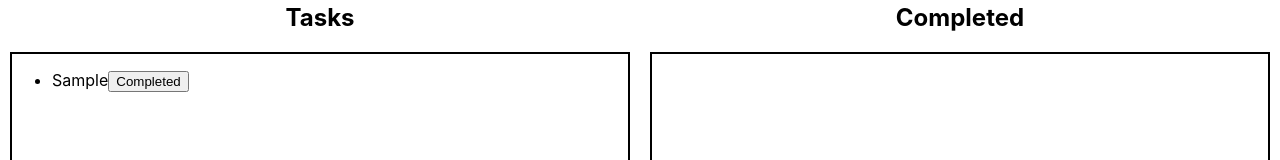
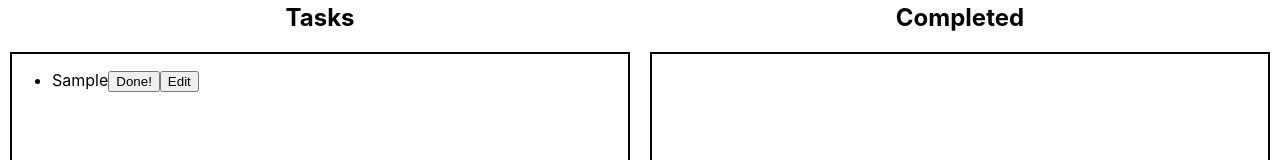
Before and after one commit to gfraser88/to-do-list, a React (Create React App) app: page / in a window 1280 px wide. Both pictures are taken after typing "Sample" into the empty fields and a click on the button "Add". Shown: the part 141-301 px from the top of the page. Built offline with nearby package versions, Linux system fonts and the light colour scheme.

Commit message:
Added editing and ability to complete task features

```diff
--- a/public/index.html
+++ b/public/index.html
@@ -24,7 +24,7 @@
       work correctly both with client-side routing and a non-root public URL.
       Learn how to configure a non-root public URL by running `npm run build`.
     -->
-    <title>React App</title>
+    <title>To-Do List</title>
   </head>
   <body>
     <noscript>You need to enable JavaScript to run this app.</noscript>
--- a/src/App.js
+++ b/src/App.js
@@ -4,9 +4,32 @@ import ToDoItem from './components/ToDoItem';
 import CompletedItem from './components/CompletedItem';
 
 function App() {
-  const [tasks, setTasks] = useState([]);
-  const [tasksNum, setTasksNum] = useState(0);
-  const [completedTasks, setCompletedTasks] = useState([]);
+  const [tasks, setTasks] = useState([]); //task array
+  const [taskIdCount, setTaskIdCount] = useState(0);
+  const [completedTasks, setCompletedTasks] = useState([]); //completed task array
+
+  function addTask(task) {
+    setTasks([...tasks, task]); //Add Task to array of tasks
+    setTaskIdCount(taskIdCount + 1); //Increase id for next item
+  }
+
+  function completeTask(taskId) {
+    var completedTask = tasks.filter(item => item.id === taskId)[0]; //find task by id
+    setTasks(tasks.filter(item => item.id !== taskId)); //remove task from array
+    setCompletedTasks([...completedTasks, completedTask]); //update array
+  }
+
+  function uncompleteTask(taskId) {
+    var uncompletedTask = completedTasks.filter(item => item.id === taskId)[0]; //find completed task by id
+    setCompletedTasks(completedTasks.filter(item => item.id !== taskId)); //remove task from completed array
+    setTasks([...tasks, uncompletedTask]); //update array
+  }
+
+  function updateTask(task) {
+    const newTasks = tasks.slice(); //copy array
+    newTasks.filter(item => item.id === task.id)[0].title = task.title; //find task by id and change title
+    setTasks(newTasks); //update array to copied array
+  }
 
   return (
     <div className="App">
@@ -14,22 +37,22 @@ function App() {
         <h1>To-Do List</h1>
       </header>
       <div>
-        <Input totalTasks={tasksNum} createTask={task => setTasks([...tasks, task])}/>
+        <Input taskId={taskIdCount} createTask={addTask}/>
       </div>
       <div className="row">
         <div className="tasks-column">
           <h2>Tasks</h2>
           <div className="tasks-content">
-            <ul class="tasks-list">
-            {tasks.map((task, i) => <ToDoItem title={task.title} key={i} /> )}
+            <ul className="tasks-list">
+            {tasks.map((task, i) => <ToDoItem title={task.title} taskId={task.id} key={i} completeTask={completeTask} saveEdit={updateTask} /> )}
             </ul>
           </div>
         </div>
         <div className="completed-column">
           <h2>Completed</h2>
           <div className="completed-content">
-            <ul class="completed-tasks-list">
-              {completedTasks.map((task, i) => <ToDoItem title={task.title} key={i} /> )}
+            <ul className="completed-tasks-list">
+              {completedTasks.map((task, i) => <CompletedItem title={task.title} taskId={task.id} key={i} uncompleteTask={uncompleteTask} /> )}
             </ul>
           </div>
         </div>
--- a/src/components/CompletedItem.js
+++ b/src/components/CompletedItem.js
@@ -2,10 +2,15 @@ import React from 'react';
 
 function CompletedItem(props) {
 
-  return (
-    <li className="completed-item">
-      {props.title}
-    </li>
+    function notCompleteClick() {
+        props.uncompleteTask(props.taskId); //send selected task id
+    }
+
+    return (
+        <li className="completed-item">
+        {props.title}
+        <button className="btn-completed" onClick={notCompleteClick}>Not done yet!</button>
+        </li>
   );
 }
 
--- a/src/components/Input.js
+++ b/src/components/Input.js
@@ -2,13 +2,22 @@ import React, {useState} from 'react';
 
 function Input(props) {
   const [taskTitle, setTaskTitle] = useState("");
+  const [errorMessage, setErrorMessage] = useState("");
+
+
 
   function addTask(e) {
-      e.preventDefault();
-      console.log(taskTitle);
-      props.createTask({title : taskTitle, itemOrder : props.totalTasks})
-      setTaskTitle("");
+      if(taskTitle.trim() !== "") {
+        props.createTask({title : taskTitle, id : props.taskId}); //create a new task object
+        setErrorMessage("");
       }
+      else
+      {
+        setErrorMessage("The task title cannot be blank.");
+      }
+
+      setTaskTitle(""); //reset text field
+  }
 
 
   return (
@@ -16,6 +25,7 @@ function Input(props) {
         <div>Add a new task:</div>
         <input className="txt-task" type="text" value={taskTitle} onChange={e => setTaskTitle(e.target.value)} />
         <button className="btn-add-task" onClick={addTask}>Add</button>
+        <div className="error-message">{errorMessage}</div>
     </div>
   );
 }
--- a/src/components/ToDoItem.js
+++ b/src/components/ToDoItem.js
@@ -1,15 +1,45 @@
-import React from 'react';
+import React, {useState} from 'react';
 
 function ToDoItem(props) {
+  const [editMode, setEditMode] = useState(false);
+  const [titleEdit, setTitleEdit] = useState(props.title);
+  const [errorMessage, setErrorMessage] = useState("");
 
-  function completeTask(e) {
-    e.preventDefault();
+  function completeClick() {
+    props.completeTask(props.taskId); //send selected task id
+  }
+
+  function editModeToggle() {
+    setEditMode(true);
+  }
+
+  function saveEditClick() {
+    if(titleEdit.trim() === "") {
+      setErrorMessage("Task title cannot be blank.");
+    }
+    else {
+      props.saveEdit({id: props.taskId, title: titleEdit}); //send edited task object
+      //reset controls
+      setErrorMessage("");
+      setEditMode(false);
+    }
   }
 
   return (
     <li className="to-do-item">
-      {props.title}
-      <button class="btn-completed" onClick={completeTask}>Completed</button>
+      {editMode ?
+      <div className="task-container">
+        <input type="text" value={titleEdit} onChange={e => setTitleEdit(e.target.value)}></input>
+        <button className="btn-save" onClick={saveEditClick}>Save</button>
+        <div className="error-message">{errorMessage}</div>
+      </div>
+      :
+      <div className="task-container">
+        {props.title}
+        <button className="btn-completed" onClick={completeClick}>Done!</button>
+        <button className="btn-edit" onClick={editModeToggle}>Edit</button>
+      </div>
+      }
     </li>
   );
 }
--- a/src/index.css
+++ b/src/index.css
@@ -38,6 +38,19 @@ body {
   border: 2px black solid;
 }
 
-.tasks-list {
+.tasks-list, .completed-tasks-list {
   text-align: left;
 }
+
+.completed-item {
+  text-decoration: line-through;
+}
+
+.error-message {
+  color: red;
+  font-size: small;
+}
+
+.task-container {
+  display: inline;
+}
```
